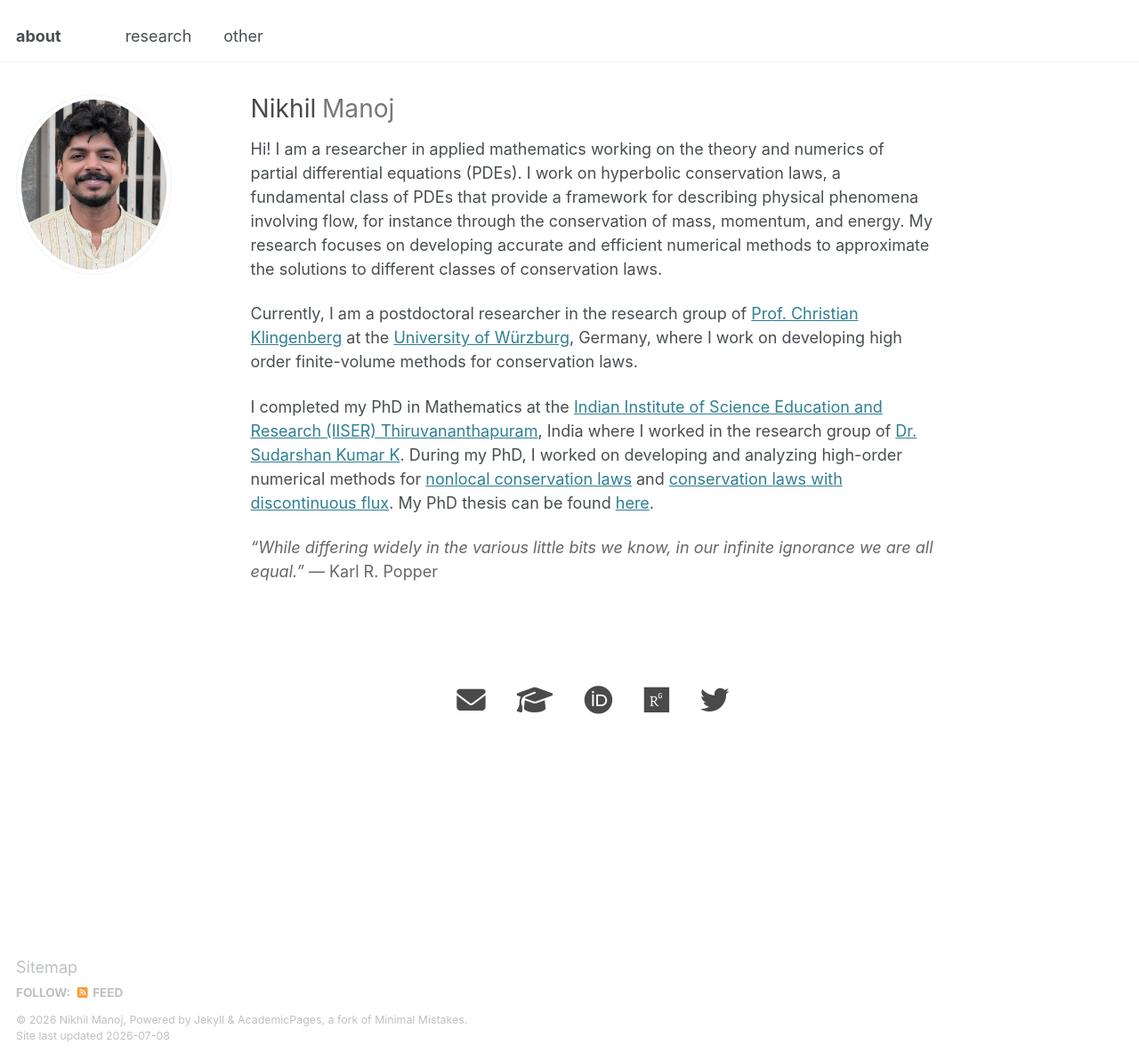
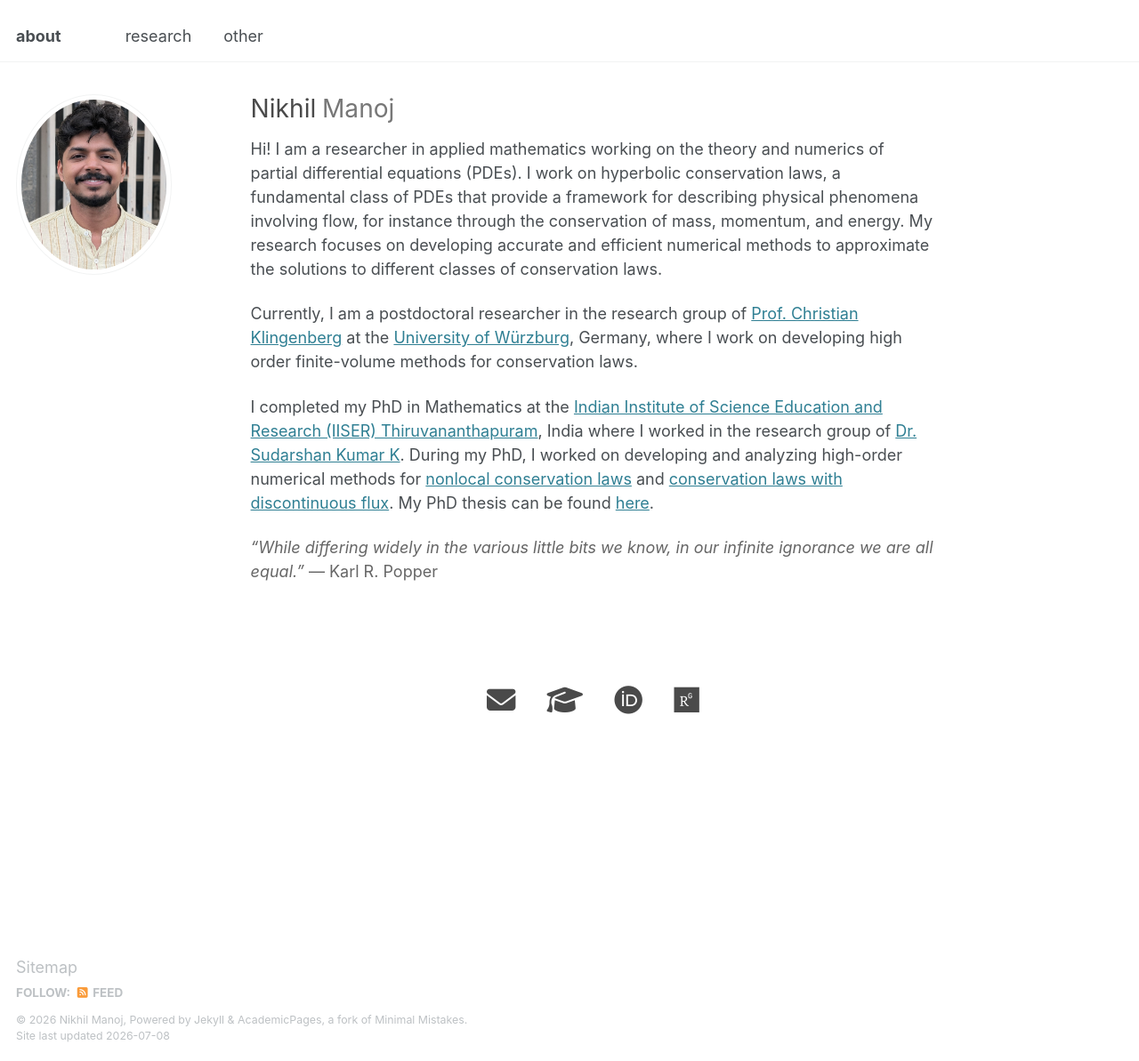
Before and after one commit to nikhil0597/nikhil0597.github.io, a Jekyll site: the page built from _pages/about.md, in a window 1280 px wide and 1193 px high. Shown: the whole window at 89% size. Built offline with Jekyll 4.4.1, drawn with Linux system fonts in a browser that asks for light colours.

Commit message:
Update about.md

```diff
--- a/_pages/about.md
+++ b/_pages/about.md
@@ -30,9 +30,8 @@ I completed my PhD in Mathematics at the [Indian Institute of Science Education
 
   <a href="https://scholar.google.com/citations?user=pt3q4wQAAAAJ&hl=en" style="margin: 0 15px; color: #4a4a4a; font-size: 1.8em; text-decoration: none;" title="Google Scholar"><i class="fas fa-graduation-cap"></i></a>
 
-  <a href="INSERT_YOUR_ORCID_LINK_HERE" style="margin: 0 15px; color: #4a4a4a; font-size: 1.8em; text-decoration: none;" title="ORCID"><i class="fab fa-orcid"></i></a>
+  <a href="https://orcid.org/0009-0003-6812-8633" style="margin: 0 15px; color: #4a4a4a; font-size: 1.8em; text-decoration: none;" title="ORCID"><i class="fab fa-orcid"></i></a>
 
-  <a href="INSERT_YOUR_RESEARCHGATE_LINK_HERE" style="margin: 0 15px; color: #4a4a4a; font-size: 1.8em; text-decoration: none;" title="ResearchGate"><i class="fab fa-researchgate"></i></a>
+  <a href="https://www.researchgate.net/profile/Nikhil-Manoj-3" style="margin: 0 15px; color: #4a4a4a; font-size: 1.8em; text-decoration: none;" title="ResearchGate"><i class="fab fa-researchgate"></i></a>
 
-  <a href="INSERT_YOUR_TWITTER_LINK_HERE" style="margin: 0 15px; color: #4a4a4a; font-size: 1.8em; text-decoration: none;" title="X (Twitter)"><i class="fab fa-twitter"></i></a>
 </div>
```
